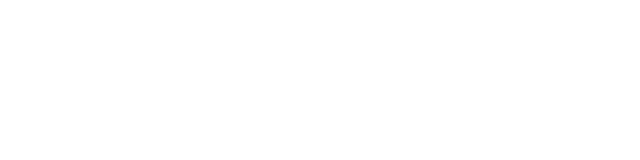
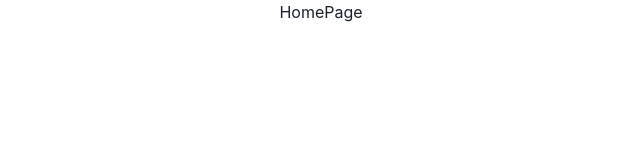
Before and after one commit to Manyathaaa/chat-app, a React (Create React App) app in the folder frontend/: page / in a window 1280 px wide. Shown: the top 160 px of the page, without its empty margins (319-959 px from the left). Built offline with nearby package versions, Linux system fonts and the light colour scheme.

Commit message:
feat: add HomePage and ChatPage components, integrate axios for API calls

```diff
--- a/frontend/package.json
+++ b/frontend/package.json
@@ -11,6 +11,7 @@
     "@testing-library/jest-dom": "^6.9.1",
     "@testing-library/react": "^16.3.0",
     "@testing-library/user-event": "^13.5.0",
+    "axios": "^1.13.2",
     "framer-motion": "^10.18.0",
     "react": "^18.2.0",
     "react-dom": "^18.2.0",
--- a/frontend/src/App.js
+++ b/frontend/src/App.js
@@ -1,12 +1,14 @@
 import { Button } from '@chakra-ui/react';
 import './App.css';
 import { Route } from 'react-router-dom';
+import HomePage from './pages/HomePage';
+import ChatPage from './pages/ChatPage';
 
 function App() {
   return (
     <div className="App">
-      <Route path = "/" />
-      <Route path = "/chat" />
+      <Route path = "/" component = {HomePage} exact/>
+      <Route path = "/chat" component = {ChatPage} />
     </div>
   );
 }
--- /dev/null
+++ b/frontend/src/pages/ChatPage.js
@@ -0,0 +1,15 @@
+import React from 'react'
+
+const ChatPage = () => {
+
+    const fetchChats = () => {
+
+    }
+  return (
+    <div>
+      ChatPage
+    </div>
+  )
+}
+
+export default ChatPage
--- /dev/null
+++ b/frontend/src/pages/HomePage.js
@@ -0,0 +1,11 @@
+import React from 'react'
+
+const HomePage = () => {
+  return (
+    <div>
+      HomePage
+    </div>
+  )
+}
+
+export default HomePage
```
Also changed, not shown: 1 other file (tests, documents, lock files or other folders).
